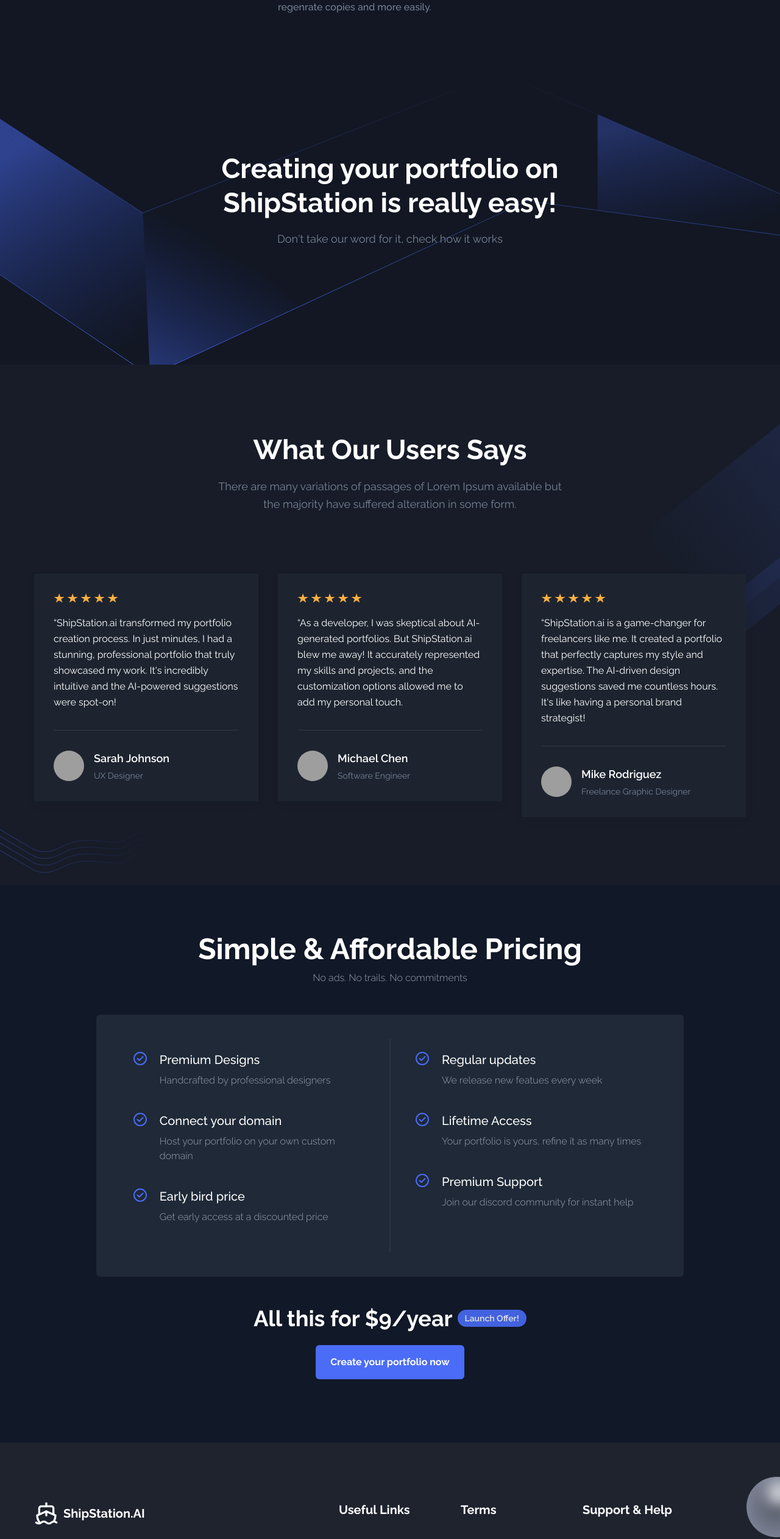
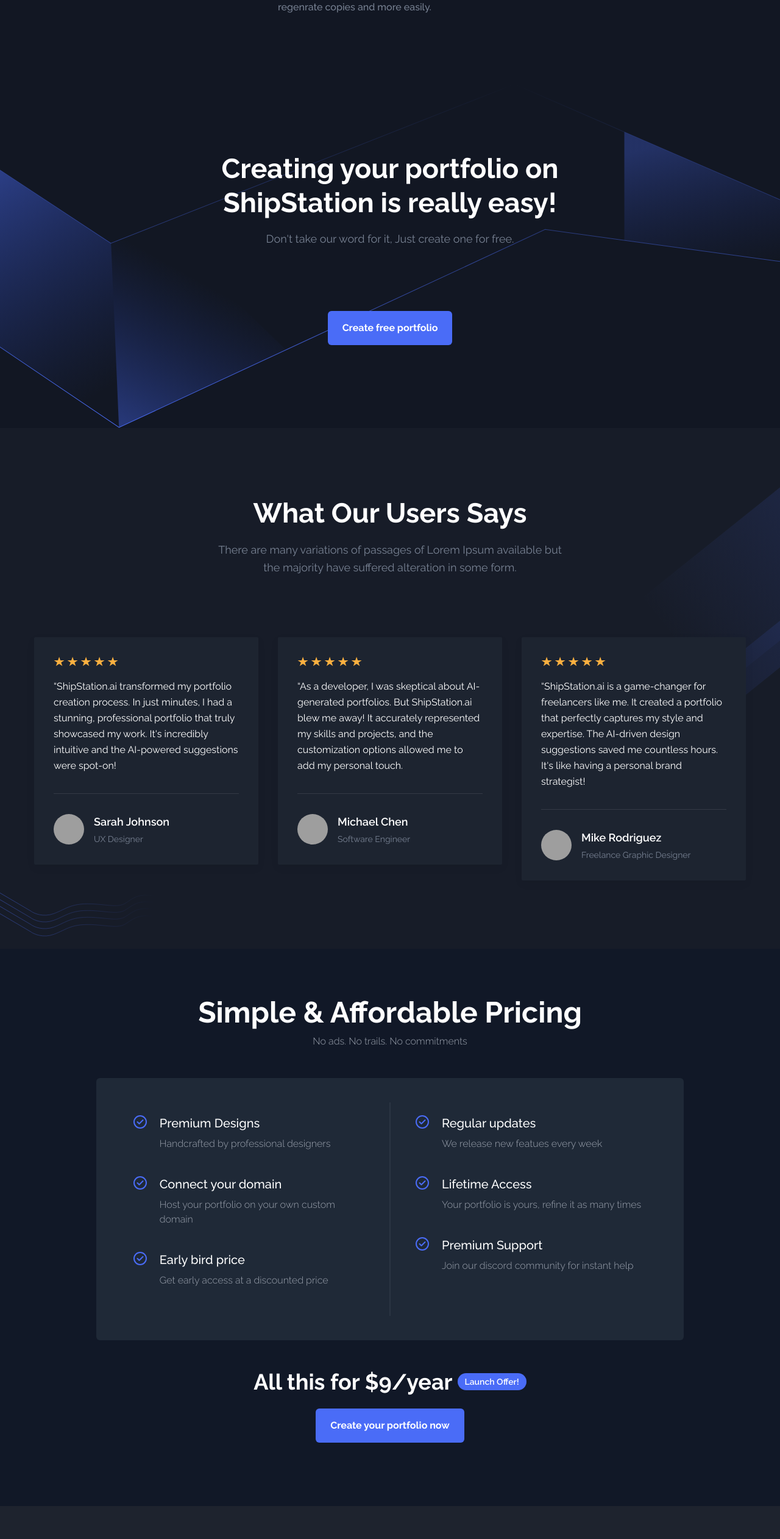
Before and after one commit to daytimedrinkingclub/shipstation-landing, a Next.js app: page / in a window 1280 px wide. Shown: the part 1500-4024 px from the top of the page at 61% size. Built offline with nearby package versions, Linux system fonts and the light colour scheme; grey boxes are pictures that could not be loaded.

Commit message:
minor changes

```diff
--- a/src/components/Pricing/PricingContainer.tsx
+++ b/src/components/Pricing/PricingContainer.tsx
@@ -1,3 +1,5 @@
+import Link from "next/link";
+
 const PricingContainer = () => {
   return (
     <section className="bg-gray-900 text-white" id="pricing">
@@ -235,16 +237,19 @@
         <div className="relative mt-12">
           <h1 className="inline-flex items-center text-4xl font-bold text-white">
             All this for $9/year
-            <span className="ml-2 animate-pulse">
+            <span className="ml-2 hidden sm:block animate-pulse">
               <div className="rounded-full bg-primary px-3 py-1 text-sm font-semibold text-white">
                 Launch Offer!
               </div>
             </span>
           </h1>
         </div>
-        <button className="my-6 rounded-md bg-primary px-6 py-4 text-base font-bold text-white">
+        <Link
+          href="https://app.shipstation.ai"
+          className="my-6 inline-block rounded-md bg-primary px-6 py-4 text-base font-bold text-white transition duration-300 hover:bg-opacity-90"
+        >
           Create your portfolio now
-        </button>
+        </Link>
       </div>
     </section>
   );
--- a/src/components/Video/index.tsx
+++ b/src/components/Video/index.tsx
@@ -5,19 +5,31 @@
 import SectionTitle from "../Common/SectionTitle";
 
 import ModalVideo from "react-modal-video";
+import Link from "next/link";
 
 const Video = () => {
   const [isOpen, setOpen] = useState(false);
 
   return (
-    <section className="relative z-10 py-16 md:py-20 lg:py-28" id="how-it-works">
+    <section
+      className="relative z-10 py-16 md:py-20 lg:py-28"
+      id="how-it-works"
+    >
       <div className="container">
-        <SectionTitle
-          title="Creating your portfolio on ShipStation is really easy!"
-          paragraph="Don't take our word for it, check how it works"
-          center
-          mb="80px"
-        />
+        <div className="flex flex-col items-center">
+          <SectionTitle
+            title="Creating your portfolio on ShipStation is really easy!"
+            paragraph="Don't take our word for it, Just create one for free."
+            center
+            mb="80px"
+          />
+          <Link
+            href="https://app.shipstation.ai"
+            className="my-6 rounded-md bg-primary px-6 py-4 text-base font-bold text-white transition duration-300 hover:bg-opacity-90"
+          >
+            Create free portfolio
+          </Link>
+        </div>
 
         {/* <div className="-mx-4 flex flex-wrap">
           <div className="w-full px-4">
```
